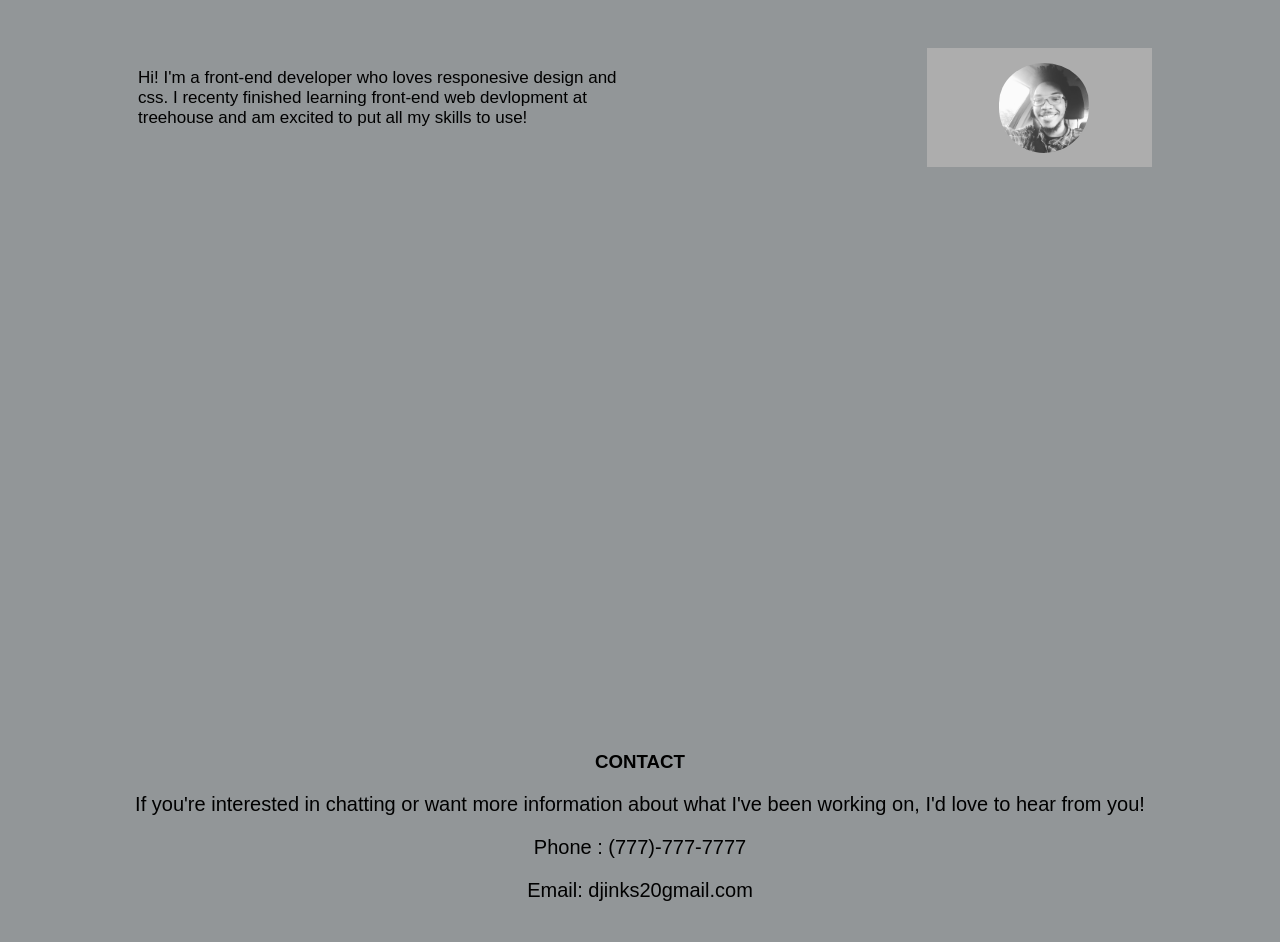
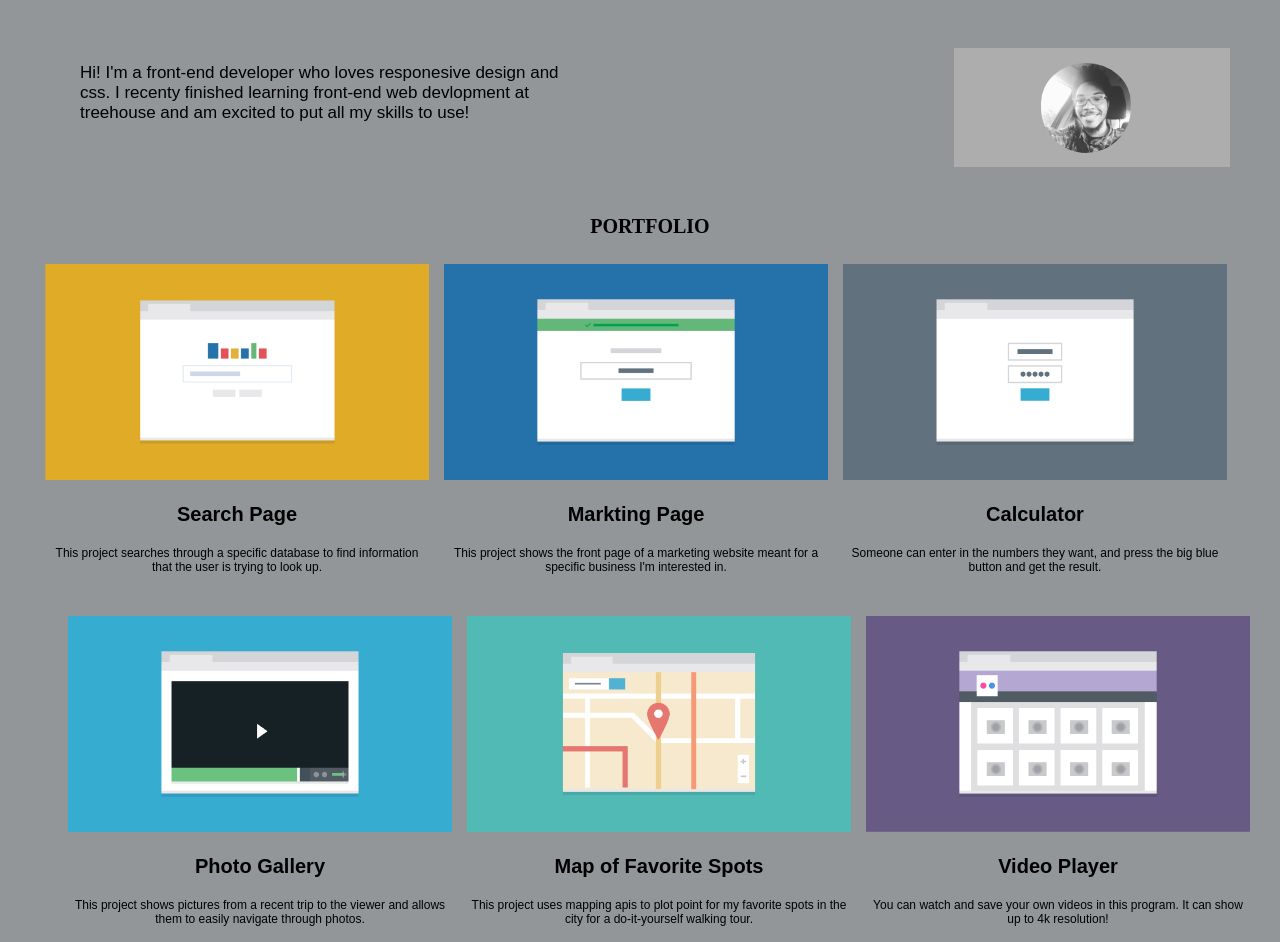
Before and after one commit to dearisjinks/responsive-project, a plain HTML site: page index.html in a window 1280 px wide. Shown: the part 212-1154 px from the top of the page. Drawn offline with Linux system fonts and the light colour scheme.

Commit message:
changed widths and layouts

```diff
--- a/css/styles.css
+++ b/css/styles.css
@@ -3,12 +3,12 @@
 
 
 
-body {
+/*body {
 	background-color: #c0c0c0;
-	width: 100%;
+	width: 90%;
 	margin:0 auto;
 
-}
+}*/
 
 header {
 	width: 100%;
@@ -35,9 +35,6 @@ div p {
 
 }
 
-.wrap p {
-	font-size: 10px;
-}
 
 
 
@@ -58,16 +55,17 @@ a {
 
 @media screen and (min-width: 320px) {
 	.container {
-		width: 100%;
+		width: 80%;
 		margin: 0 auto;
 	}
 	body{
 		background-color: #929698 ;
-		width: 320px;
+		width: 100%;
+
 
 	}
 	header img {
-		width: 90px;
+		width: 40%;
 		border-radius: 100px;
 		position: relative;
 		left: 30%;
@@ -76,7 +74,7 @@ a {
 	}
 
 	header p {
-		margin: 5px 0;
+
 		text-align: center;
 		font-size: 17px;
 		padding-top:5px;
@@ -84,7 +82,6 @@ a {
 
 	.main-nav {
 		text-align: center;
-		width: 400px;
 		height: 100px;
 		padding: 5px;
 		width: 100%;
@@ -120,28 +117,27 @@ a {
 		padding: 10px;
 	}
 
-	#wrap {
+	.wrap {
 		width: 100%;
 		text-align: center;
 		padding: 10px;
-		background-color: #454545;
-
+		margin: 0 auto;
 
 	}
 
 
 	#contact {
 		text-align: center;
-		padding: 30px 0;
+		padding: 30px 10px;
 		border-bottom: 1px solid black;
-
-
+		width: 100%;
+		right: 50px;
 	}
 
-	#main-footer {
+	.main-footer {
 
 	 	text-align: center;
-  		padding: 5px 10px;
+  		/*padding: 5px 10px;*/
 
 	}
 
@@ -151,7 +147,7 @@ a {
 		float: right;
 	}
 
-	footer li a{
+	.bottom-nav{
 
 		display: none;
 	}
@@ -181,23 +177,25 @@ a {
  		text-align: center;
  	}
 
+
+
 }
 
 
 @media screen and (min-width: 768px) {
 	.container {
-		width: 70%;
+		width: 90%;
 		margin: 0 auto;
 
 	}
 	body{
 		background-color: #929698 ;
-		width: 768px;
+		width: 100%;
 
 	}
 	header img {
-		width: 90px;
-		border-radius: 100px;
+		width: 30%;
+		border-radius: 90px;
 		position: relative;
 		left: 30%;
 		padding-top:5px;
@@ -205,7 +203,7 @@ a {
 	}
 
 	header p {
-		margin: 5px 0;
+
 		text-align: center;
 		font-size: 17px;
 		padding-top:5px;
@@ -214,7 +212,7 @@ a {
 
 	.main-nav {
 		text-align: center;
-		width: 400px;
+
 		height: 100px;
 		padding: 5px;
 		width: 100%;
@@ -223,7 +221,6 @@ a {
 	.main-nav li {
 		background-color: #adadad;
 		font-size: 22px;
-
 		margin: 5px;
 		display: inline;
 	}
@@ -245,48 +242,52 @@ a {
 	.profile {
 		float: right;
 		background-color: #adadad;
-		margin: 0 auto;
-		width: 30%;
+		width: 40%;
 		padding: 10px;
+		margin: 20px 0;
+
 	}
 
 	.intro {
-		padding: 0px;
-		float: left;
+
 		width: 50%;
 
 	}
 
 	.intro p{
 		text-align: left;
+		width: 80%;
+		float: left;
+		padding: 0 20px;
 	}
 
 	.main-header {
 		padding: 100px 0;
+		width: 100%;
 
 	}
 
 
-	#wrap {
-		width: 768px;
+	.wrap {
 		text-align: center;
 		padding: 20px;
-		background-color: #454545;
+
 		clear: both;
-		height: 1150px;
+
+		width: 100%;
 	}
 
 
 	#contact {
 		text-align: center;
-		padding: 30px 0;
+		padding: 30px 20px;
 		border-bottom: 1px solid black;
 		clear: both;
-
+		width: 100%;
 	}
 
 	#main-footer {
-
+		width: 100%;
 	 	text-align: center;
   		padding: 5px 10px;
 
@@ -315,15 +316,16 @@ a {
 	 .rows2,
 	 .rows3  {
 	 	float: left;
-	 	width: 384px;
+	 	width: 50%;
 	 	text-align: center;
 	 }
 	 .rows4,
 	 .rows5,
 	 .rows6  {
 	 	float: right;
-		width: 384px;
+		width: 50%;
 		text-align: center;
+		font-size: 10px;
  	}
 
  	.rows1 img,
@@ -332,11 +334,26 @@ a {
  	.rows4 img,
  	.rows5 img,
  	.rows6 img {
- 		width: 80%;
+ 		width: 95%;
+ 		text-align: center;
  	}
 
+ 	.bottom-nav {
+ 		display: block;
+ 	}
 
+ 	.to-top {
+		display: none;
+	}
 
+	.rows1 h3,
+ 	.rows2 h3,
+ 	.rows3 h3,
+ 	.rows4 h3,
+ 	.rows5 h3,
+ 	.rows6 h3 {
+ 		font-size: 20px;
+ 	}
 
 }
 
@@ -350,7 +367,7 @@ a {
 	}
 	body{
 		background-color: #929698 ;
-		width: 1024px;
+		width: 100%;
 
 	}
 	header img {
@@ -388,15 +405,18 @@ a {
 
 	}
 
+	.main-nav h1 {
+		margin-left: 50px;
+	}
+
 	.nav {
-		margin-right: auto;
+		margin-right: 50px;
 	}
 
 
 	.name {
-		margin: 0;
 		top: 10px;
-		margin: 0 15px 0 0;
+		margin: 0 50px 0 0;
 		padding: 5px;
 		width: 20%;
 		display: inline;
@@ -406,7 +426,7 @@ a {
 	.profile {
 		float: right;
 		background-color: #adadad;
-		margin: 0 auto;
+		margin: 0 50px;
 		width: 20%;
 	}
 
@@ -414,6 +434,8 @@ a {
 		padding: 10px;
 		float: left;
 		width: 50%;
+		margin: 0 50px;
+		font-size: 20px;
 	}
 
 	.intro p{
@@ -426,13 +448,10 @@ a {
 	}
 
 
-	#wrap {
-		width: 1024px;
+	.wrap {
+		width: 100%;
 		text-align: center;
 		padding: 10px;
-		background-color: #454545;
-
-
 	}
 
 
@@ -472,26 +491,26 @@ a {
 	.rows2,
 	.rows3  {
 	 	float: left;
-	 	width: 31%;
-	 	margin: 10px 5px 0 5px;
- 	 	display: inline;
+	 	width: 30%;
+	 	margin: 10px 10px 0 5px;
+ 	 	display: inline-block;
  	 	position: relative;
  	 	text-align: center;
- 	 	padding-bottom: 40px;
-	 	left: 12px;
+ 	 	padding-bottom: 20px;
+	 	left: 30px;
 	 	font-size: 12px;
 	 }
 	 .rows4,
 	 .rows5,
 	 .rows6  {
 	 	float: right;
-	 	width: 31%;
-	 	margin: 10px 8px 0 5px;
- 	 	display: inline;
+	 	width: 30%;
+	 	margin: 10px 10px 0 5px;
+ 	 	display: inline-block;
  	 	position: relative;
  	 	text-align: center;
  	 	padding-bottom: 40px;
-	 	right: 10px;
+	 	right: 30px;
 	 	font-size: 12px;
  	}
 
@@ -501,17 +520,19 @@ a {
  	.rows4 img,
  	.rows5 img,
  	.rows6 img {
- 		width: 90%;
+ 		width: 100%;
  	}
 
- 	.clearfix {
- 		clear: both;
- 		content: ".";
- 		display: block;
- 		height: 0;
- 		line-height: 0;
- 		visibility: hidden;
+ 	.rows1 p,
+ 	.rows2 p,
+ 	.rows3 p,
+ 	.rows4 p,
+ 	.rows5 p,
+ 	.rows6 p {
+ 		font-size: 12px;
  	}
 
 
+
+
 }
```
